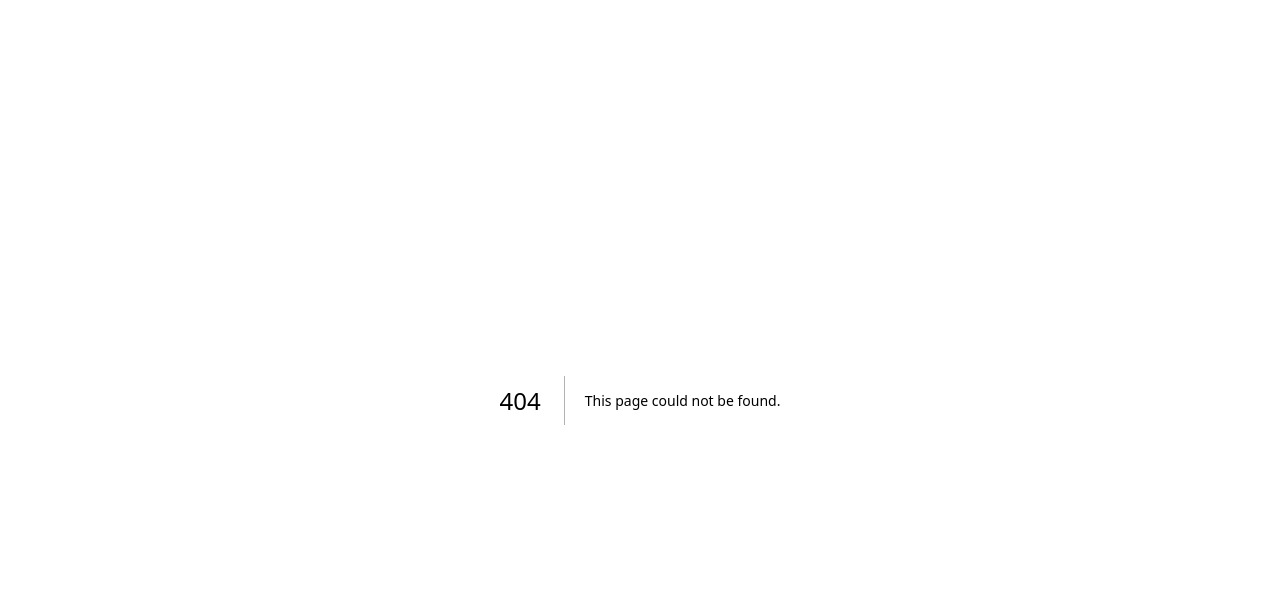
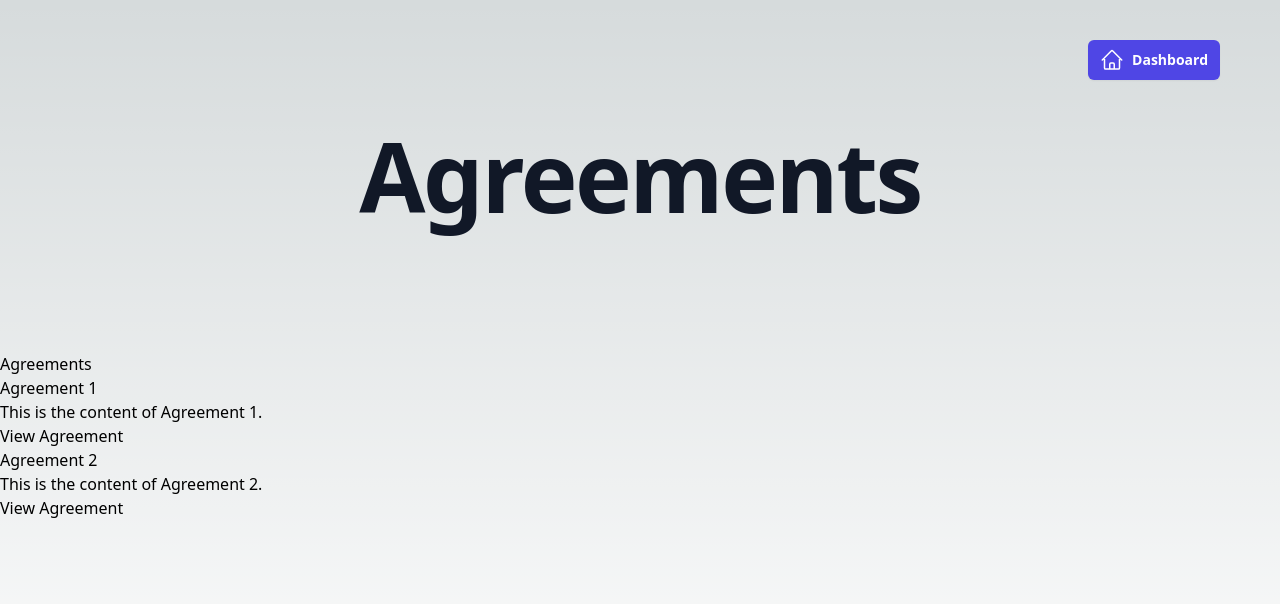
Before and after one commit to silvertrek-capstone/silverpi, a Next.js app in the folder silverpi/: page /home/agreements in a window 1280 px wide. Before the commit this address had no page. Shown: the top 604 px of the page. Built offline with nearby package versions, Linux system fonts and the light colour scheme.

Commit message:
added temp home dir for testing, navigation works

```diff
--- a/silverpi/src/app/agreements/page.js
+++ /dev/null
@@ -1,39 +0,0 @@
-'use client'
-
-import { createClientComponentClient } from '@supabase/auth-helpers-nextjs'
-import { useRouter } from 'next/navigation'
-import { useState } from 'react'
-
-
-
-
-const agreementsData = [
-  {
-    id: 1,
-    title: 'Agreement 1',
-    content: 'This is the content of Agreement 1.',
-  },
-  {
-    id: 2,
-    title: 'Agreement 2',
-    content: 'This is the content of Agreement 2.',
-  },
-  // Add more agreements as needed
-];
-
-export default function Agreements() {
-  return (
-    <div>
-      <h1>Agreements</h1>
-      <ul>
-        {agreementsData.map((agreement) => (
-          <li key={agreement.id}>
-            <h3>{agreement.title}</h3>
-            <p>{agreement.content}</p>
-              <a href={`/agreements/${agreement.id}`}>View Agreement</a>
-          </li>
-        ))}
-      </ul>
-    </div>
-  );
-}
--- /dev/null
+++ b/silverpi/src/app/home/agreements/page.js
@@ -0,0 +1,79 @@
+'use client'
+import {
+    Bars3Icon,
+    BellIcon,
+    CalendarIcon,
+    ChartPieIcon,
+    Cog6ToothIcon,
+    DocumentDuplicateIcon,
+    FolderIcon,
+    HomeIcon,
+    UsersIcon,
+    XMarkIcon,
+  } from '@heroicons/react/24/outline'
+import { createClientComponentClient } from '@supabase/auth-helpers-nextjs'
+import { useRouter } from 'next/navigation'
+import { useState } from 'react'
+
+
+const buttonStyles = {
+    position: 'absolute',
+    top: '40px', // Adjust the top position as needed
+    right: '60px', // Adjust the right position as needed
+  };
+
+
+//const navigation = [
+//    {name 'Dashboard', href: '/home', icon: HomeIcon}
+//]
+
+
+const agreements = agreementsData();
+
+export default function Agreements() {
+  return (
+    <div>
+        <a href="/home" style={buttonStyles}>
+            <button
+                type="button"
+                className="rounded-md bg-indigo-600 px-3 py-2 text-sm font-semibold text-white shadow-sm
+                hover:bg-indigo-500 focus-visible:outline focus-visible:outline-2
+                focus-visible:outline-offset-2 focus-visible:outline-indigo-600 flex items-center space-x-2"
+            >
+                <HomeIcon className="w-6 h-6" />
+                <span>Dashboard</span>
+            </button>
+        </a>
+        <div className="bg-grey px-6 py-24 sm:py-32 lg:px-8">
+            <div className="mx-auto max-w-2xl text-center">
+            <h1 className="text-8xl font-bold tracking-tight text-gray-900 ">Agreements</h1>
+            </div>
+        </div>
+        <h1>Agreements</h1>
+        <ul>
+            {agreements.map((agreement) => (
+                <li key={agreement.id}>
+                    <h3>{agreement.title}</h3>
+                    <p>{agreement.content}</p>
+                    <a href={`/agreements/${agreement.id}`}>View Agreement</a>
+                </li>
+            ))}
+        </ul>
+    </div>
+    );
+}
+
+function agreementsData(){
+    return [
+        {
+            id: 1,
+            title: 'Agreement 1',
+            content: 'This is the content of Agreement 1.',
+        },
+        {
+            id: 2,
+            title: 'Agreement 2',
+            content: 'This is the content of Agreement 2.',
+        }
+    ];
+}
--- /dev/null
+++ b/silverpi/src/app/home/page.js
@@ -0,0 +1,26 @@
+'use client'
+// This is a mockup of the home
+
+import { createClientComponentClient } from '@supabase/auth-helpers-nextjs'
+import { useRouter } from 'next/navigation'
+import { useState } from 'react'
+
+function ButtonPage() {
+    return (
+      <div>
+        <h1>Dashboard test</h1>
+        <p>This dashboard is in the home page, and this is purely for test. The real one will take its place and the href will be changed to /home/agreements for the Agreements button</p>
+            <a href="/home/agreements">
+                <button type="button"
+                    class="rounded-md bg-indigo-600 px-3 py-2 text-sm font-semibold text-white shadow-sm
+                        hover:bg-indigo-500 focus-visible:outline focus-visible:outline-2 focus-visible:outline-offset-2
+                        focus-visible:outline-indigo-600">
+                    Agreements
+                </button>
+            </a>
+
+      </div>
+    );
+  }
+
+  export default ButtonPage;
```
